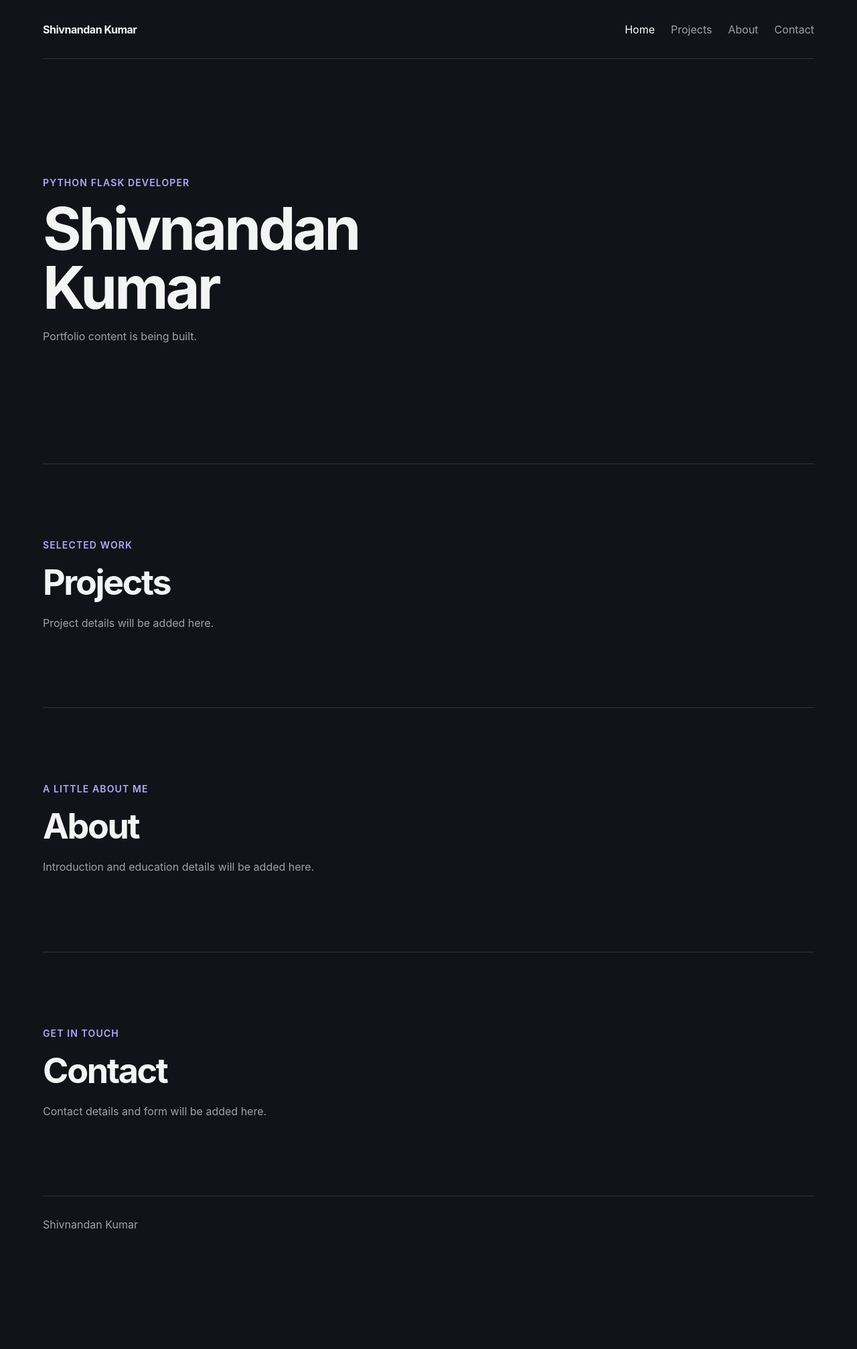
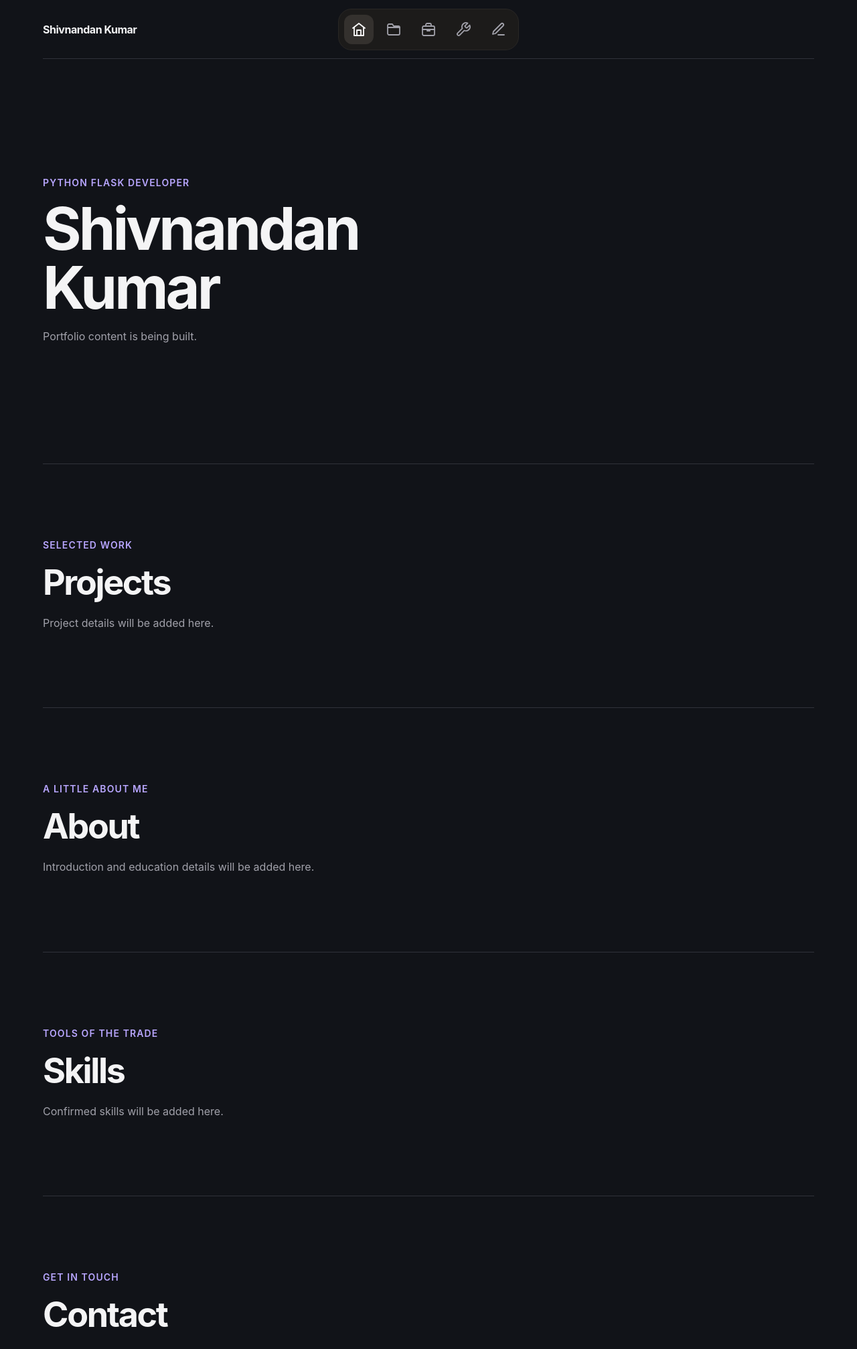
Before and after one commit to shivnandan-kumar/shivnandan-portfolio, a Flask app: page / in a window 1280 px wide. Shown: the top 2014 px of the page at 67% size. Before the commit the page ends 1835 px from the top, so only its background shows below. Run offline with Flask 3, Linux system fonts and the light colour scheme.

Commit message:
feat: add centered icon navigation dock

```diff
--- a/static/css/styles.css
+++ b/static/css/styles.css
@@ -57,12 +57,19 @@ main {
 }
 
 .site-header {
+  position: relative;
   display: flex;
   align-items: center;
   justify-content: space-between;
   gap: 1.5rem;
   min-height: 5.5rem;
   border-bottom: 1px solid var(--color-border);
+}
+
+.site-header nav {
+  position: absolute;
+  left: 50%;
+  transform: translateX(-50%);
 }
 
 .site-brand {
@@ -73,23 +80,40 @@ main {
 
 .nav-list {
   display: flex;
-  flex-wrap: wrap;
-  gap: 0.5rem 1.5rem;
+  align-items: center;
+  gap: 0.5rem;
   margin: 0;
-  padding: 0;
+  padding: 0.5rem;
+  border: 1px solid #292725;
+  border-radius: 1.25rem;
+  background: #1c1b1a;
   list-style: none;
 }
 
 .nav-list a {
-  display: inline-block;
-  padding: 0.5rem 0;
+  display: grid;
+  width: 2.75rem;
+  height: 2.75rem;
+  place-items: center;
+  border-radius: 0.75rem;
   color: var(--color-muted);
   text-decoration: none;
+  transition: background-color 160ms ease, color 160ms ease;
+}
+
+.nav-list svg {
+  width: 1.5rem;
+  height: 1.5rem;
 }
 
 .nav-list a:hover,
 .nav-list a[aria-current="page"] {
   color: #fff;
+}
+
+.nav-list a:hover,
+.nav-list a[aria-current="page"] {
+  background: #34312e;
 }
 
 main {
@@ -155,19 +179,20 @@ h2 {
 
 @media (max-width: 40rem) {
   .site-header {
-    align-items: flex-start;
+    align-items: center;
     flex-direction: column;
     justify-content: center;
     gap: 0.5rem;
     padding-block: 1rem;
   }
 
-  .nav-list {
-    gap: 0.25rem 1rem;
+  .site-header nav {
+    position: static;
+    transform: none;
   }
 
-  .nav-list a {
-    padding-block: 0.4rem;
+  .nav-list {
+    gap: 0.25rem;
   }
 }
 
@@ -175,4 +200,8 @@ h2 {
   html {
     scroll-behavior: auto;
   }
+
+  .nav-list a {
+    transition: none;
+  }
 }
--- a/templates/index.html
+++ b/templates/index.html
@@ -16,11 +16,46 @@
       </a>
 
       <nav aria-label="Primary navigation">
-        <ul class="nav-list">
-          <li><a href="#home" aria-current="page">Home</a></li>
-          <li><a href="#projects">Projects</a></li>
-          <li><a href="#about">About</a></li>
-          <li><a href="#contact">Contact</a></li>
+        <ul class="nav-list icon-dock">
+          <li>
+            <a href="#home" aria-label="Home" aria-current="page" title="Home">
+              <svg aria-hidden="true" viewBox="0 0 24 24" fill="none" stroke="currentColor" stroke-width="1.8" stroke-linecap="round" stroke-linejoin="round">
+                <path d="m3 10 9-7 9 7" />
+                <path d="M5 9v12h14V9M9 21v-8h6v8" />
+              </svg>
+            </a>
+          </li>
+          <li>
+            <a href="#projects" aria-label="Projects" title="Projects">
+              <svg aria-hidden="true" viewBox="0 0 24 24" fill="none" stroke="currentColor" stroke-width="1.8" stroke-linecap="round" stroke-linejoin="round">
+                <path d="M3 6a2 2 0 0 1 2-2h5l2 3h7a2 2 0 0 1 2 2v9a2 2 0 0 1-2 2H5a2 2 0 0 1-2-2z" />
+                <path d="M3 9h18" />
+              </svg>
+            </a>
+          </li>
+          <li>
+            <a href="#about" aria-label="About" title="About">
+              <svg aria-hidden="true" viewBox="0 0 24 24" fill="none" stroke="currentColor" stroke-width="1.8" stroke-linecap="round" stroke-linejoin="round">
+                <rect x="3" y="7" width="18" height="14" rx="2" />
+                <path d="M8 7V5a2 2 0 0 1 2-2h4a2 2 0 0 1 2 2v2M3 12h18M10 12v2h4v-2" />
+              </svg>
+            </a>
+          </li>
+          <li>
+            <a href="#skills" aria-label="Skills" title="Skills">
+              <svg aria-hidden="true" viewBox="0 0 24 24" fill="none" stroke="currentColor" stroke-width="1.8" stroke-linecap="round" stroke-linejoin="round">
+                <path d="M14.7 6.3a1 1 0 0 0 0 1.4l1.6 1.6a1 1 0 0 0 1.4 0l3.77-3.77a6 6 0 0 1-7.94 7.94l-6.91 6.91a2.12 2.12 0 0 1-3-3l6.91-6.91a6 6 0 0 1 7.94-7.94z" />
+              </svg>
+            </a>
+          </li>
+          <li>
+            <a href="#contact" aria-label="Contact" title="Contact">
+              <svg aria-hidden="true" viewBox="0 0 24 24" fill="none" stroke="currentColor" stroke-width="1.8" stroke-linecap="round" stroke-linejoin="round">
+                <path d="M12 20h9" />
+                <path d="M16.5 3.5a2.1 2.1 0 0 1 3 3L8 18l-4 1 1-4Z" />
+              </svg>
+            </a>
+          </li>
         </ul>
       </nav>
     </header>
@@ -44,6 +79,12 @@
         <p class="section-note">Introduction and education details will be added here.</p>
       </section>
 
+      <section class="page-section" id="skills" aria-labelledby="skills-title">
+        <p class="eyebrow">Tools of the trade</p>
+        <h2 id="skills-title">Skills</h2>
+        <p class="section-note">Confirmed skills will be added here.</p>
+      </section>
+
       <section class="page-section" id="contact" aria-labelledby="contact-title">
         <p class="eyebrow">Get in touch</p>
         <h2 id="contact-title">Contact</h2>
```
Also changed, not shown: tests/test_routes.py (+7 -0 lines), README.md.
